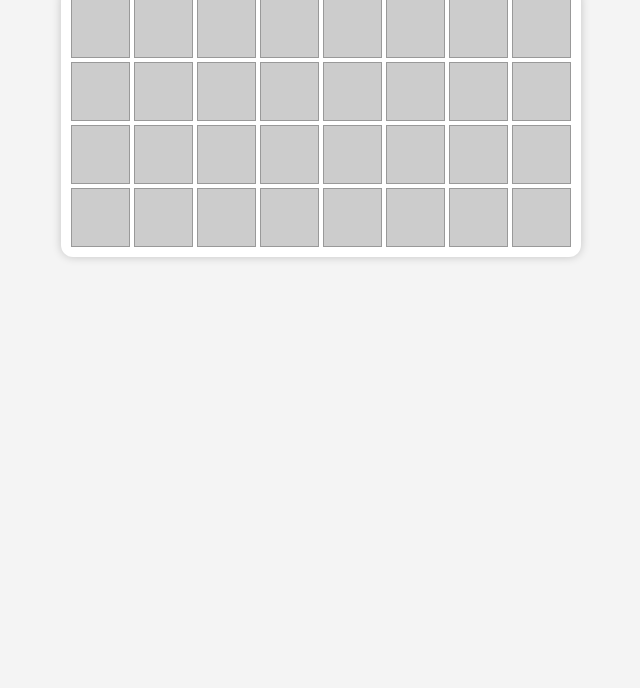
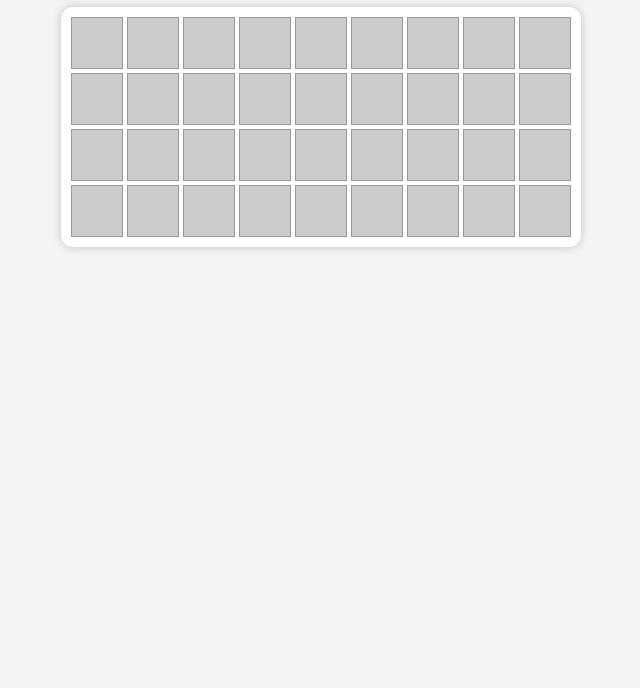
Before and after one commit to chamvi-host/tombola, a plain HTML site: page index.html in a window 1280 px wide. Shown: the part 112-800 px from the top of the page, without its empty margins (319-959 px from the left). Drawn offline with Linux system fonts and the light colour scheme.

Commit message:
Update index.html

```diff
--- a/index.html
+++ b/index.html
@@ -1,4 +1,4 @@
-<!DOCTYPE html>
+c<!DOCTYPE html>
 <html lang="es">
 <head>
   <meta charset="UTF-8" />
@@ -17,7 +17,7 @@
 
     .cartella {
       display: grid;
-      grid-template-columns: repeat(8, 1fr);
+      grid-template-columns: repeat(9, 1fr); /* Cambiado de 8 a 9 */
       gap: 4px;
       background: white;
       padding: 10px;
@@ -97,7 +97,7 @@
 
   <script>
     const rows = 3;
-    const cols = 8;
+    const cols = 9;  // Cambiado a 9 columnas
     const cartella = document.getElementById('cartella');
     let editMode = true;
 
```
